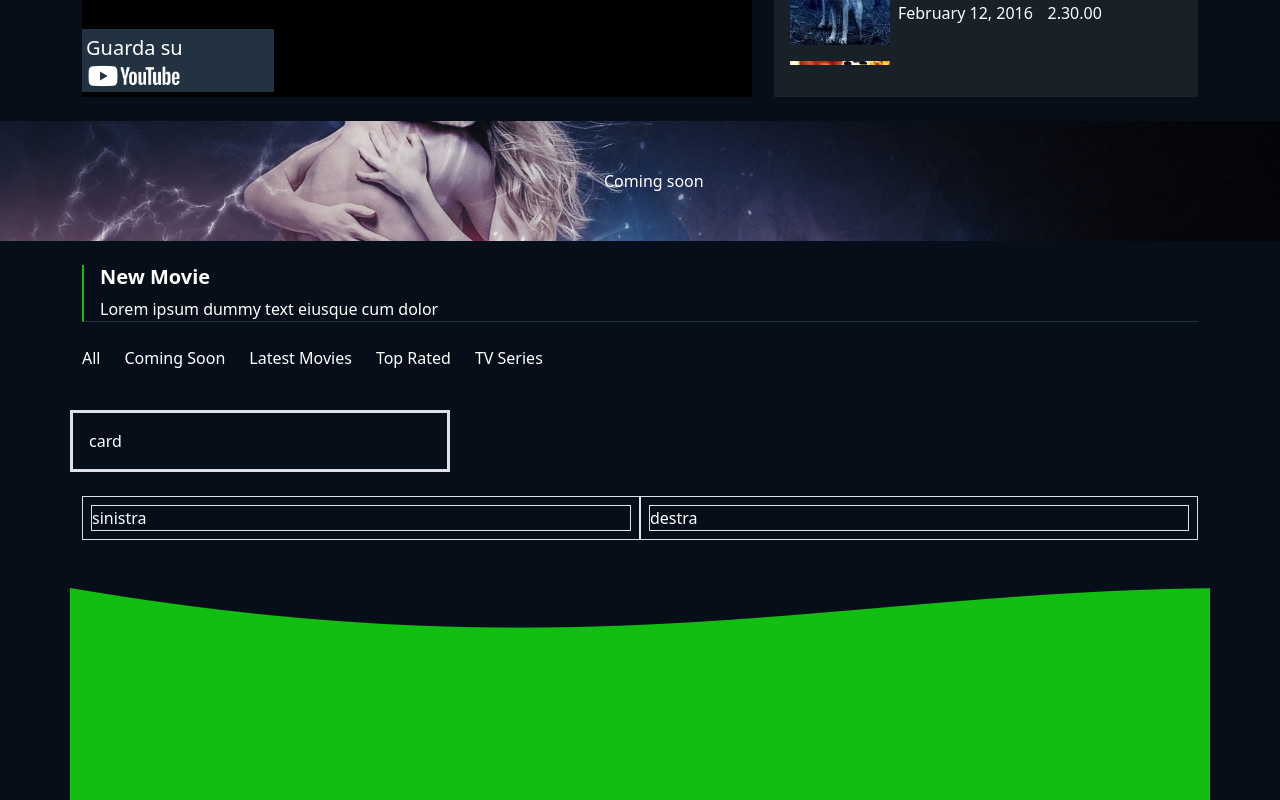
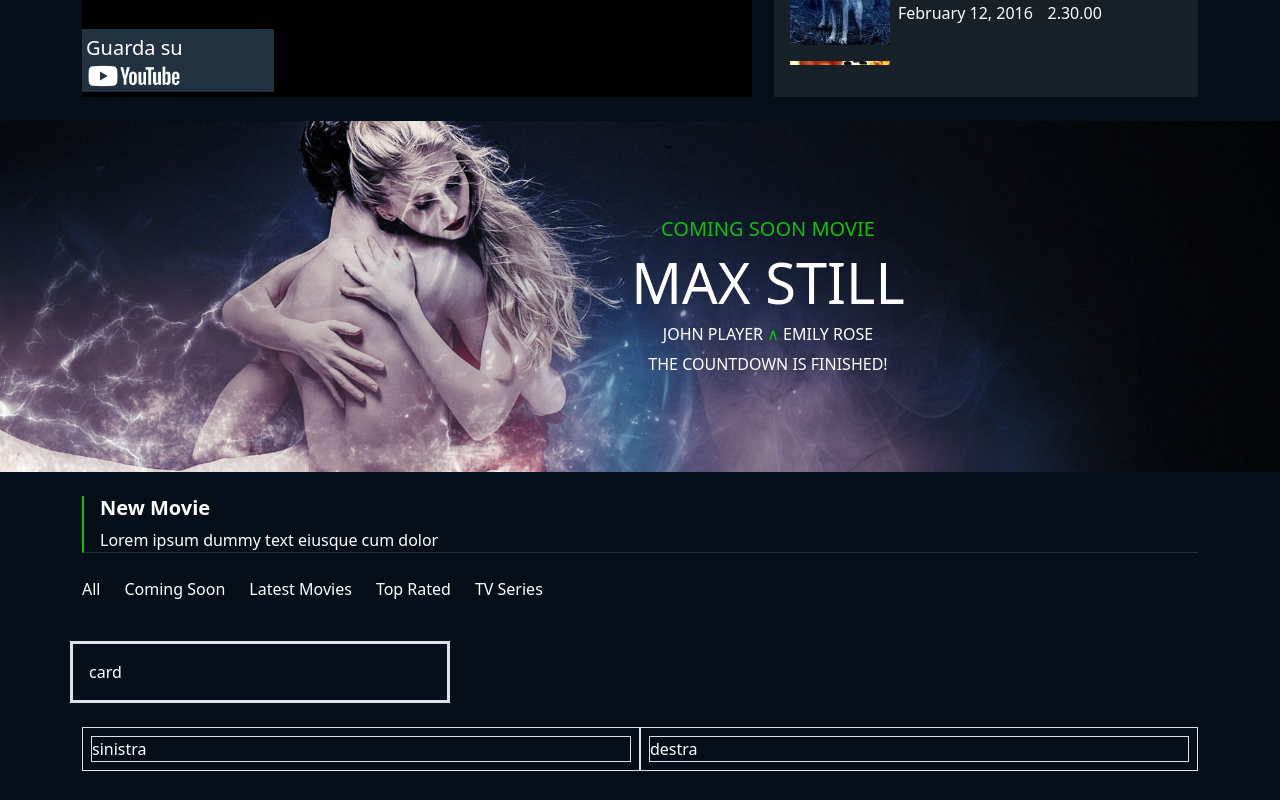
Before and after one commit to marikadiblasio/proj-html-vuejs, a Vue app: page / in a window 1280 px wide. Shown: the part 1560-2360 px from the top of the page. Built offline with nearby package versions, Linux system fonts and the light colour scheme; a web font is replaced by a local one.

Commit message:
add coming-soon section to maincomponent

```diff
--- a/src/components/MainComponent.vue
+++ b/src/components/MainComponent.vue
@@ -2,20 +2,14 @@
     <div>
         <NewMovieSlider />
         <MoviePlaylist />
-        <!-- <section id="movie-playlist" class="container pb-4">
-            <TitleComponent title="Movie Playlist" subtitle="Lorem ipsum dummy text eiusque cum dolor" />
-            <div class="d-flex justify-content-between">
+        <div id="coming-soon" class="py-5 mb-4">
+            <div class="container py-5 text-uppercase text-center">
+                <h5 class="my-contrast"> Coming Soon Movie</h5>
+                <h2 class="display-4">Max Still</h2>
                 <div>
-                    video
+                    <h6>John Player <span class="my-contrast">&and;</span> Emily Rose</h6>
+                    <span>The Countdown Is Finished!</span>
                 </div>
-                <div>
-                    playlist bar
-                </div>
-            </div>
-        </section> -->
-        <div id="coming-soon" class="py-5 mb-4">
-            <div class="container w-50 me-5">
-                Coming soon
             </div>
         </div>
         <section id="new-movie-select">
@@ -75,6 +69,10 @@
         background-image: url('/imgs/assets/coming-bg.jpg');
         background-position: center;
         background-size: cover;
+        .container{
+            width: 30%;
+            margin-right: 25%;
+        }
     }
     #subscription {
         div {
```
